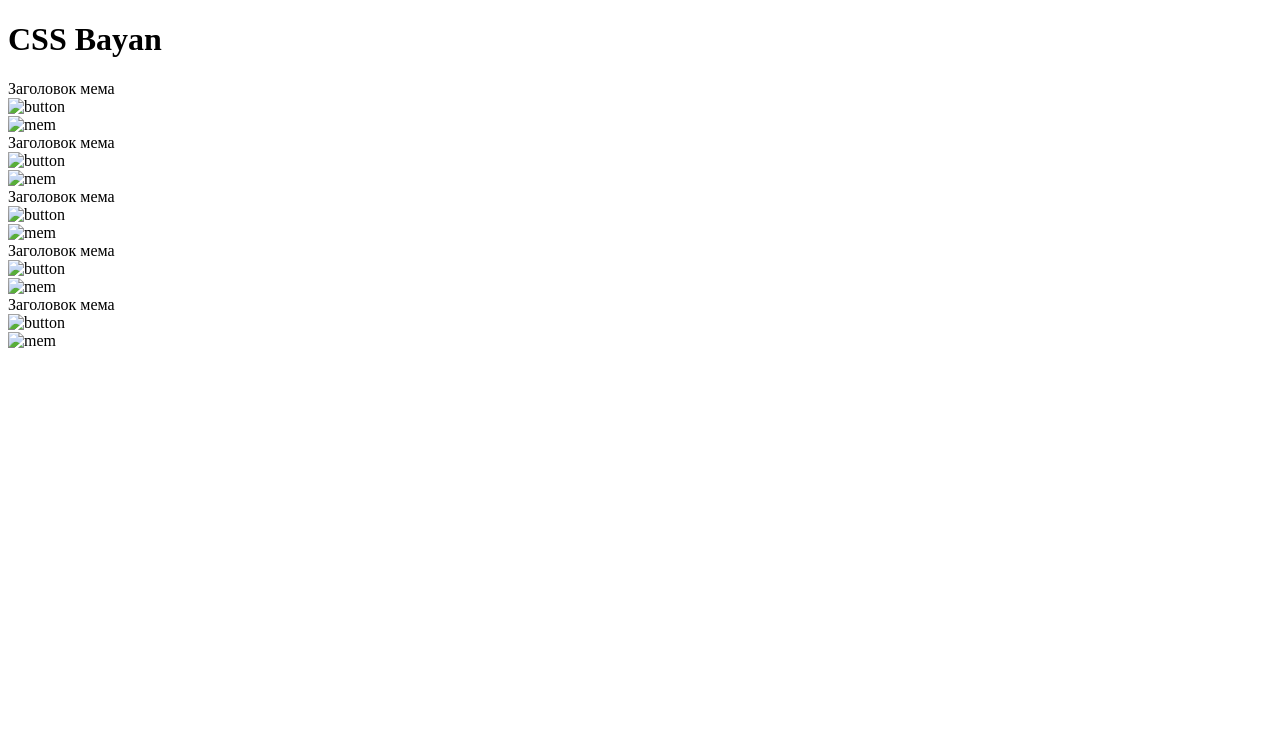
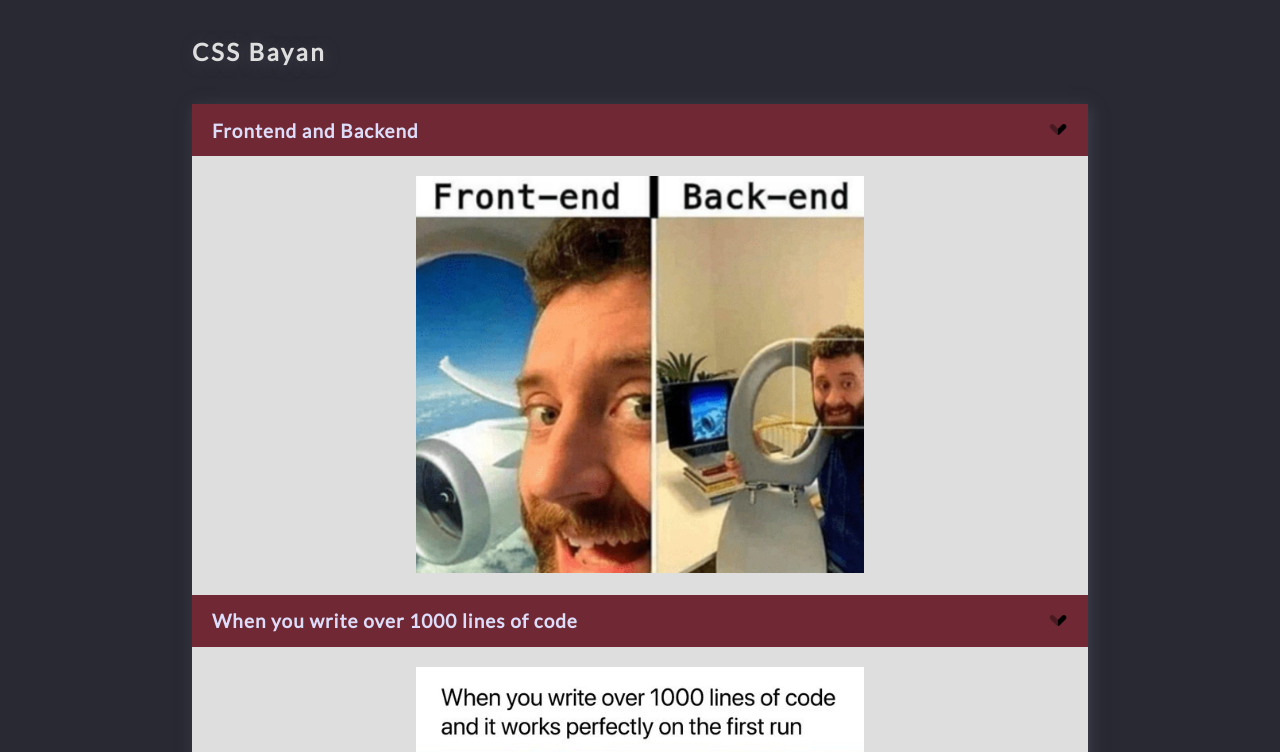
Before and after one commit to KaterinaMysl/cssBayan, a plain HTML site: page cssBayan/index.html in a window 1280 px wide. Shown: the top 752 px of the page. Drawn offline with Linux system fonts and the light colour scheme.

Commit message:
feat: add design (Sat, Mar 11, 2023 05:48:42 PM)

```diff
--- a/cssBayan/css/style.css
+++ b/cssBayan/css/style.css
@@ -1,30 +1,157 @@
+* {
+  padding: 0;
+  margin: 0;
+  border: 0;
+}
+*,
+*:before,
+*:after {
+  -moz-box-sizing: border-box;
+  -webkit-box-sizing: border-box;
+  box-sizing: border-box;
+}
+
+
+html,
+body {
+  height: 100%;
+  line-height: 1;
+  font-size: 13px;
+  color: #292933;
+  font-weight: 400;
+  font-family: lato;
+  background: #292933;
+}
 .wrapper {
+  min-height: 100%;
+  overflow: hidden;
+  display: flex;
+  flex-direction: column;
 }
+._container {
+  max-width: 80%;
+  margin: 0px auto;
+  box-sizing: content-box;
+}
+h1 {
+  font-size: 20px;
+  padding: 30px 0px 20px 0px;
+  color: #dedede;
+  font-weight: 600;
+  letter-spacing: 2px;
+  text-shadow: 2px 3px 14px #40404d;
+}
+h2 {
+  padding: 0px 10px 0px 0px;
+  letter-spacing: 1px;
+  font-size: 14px;
+}
+
+
+
 .header {
 }
+
 .header__container {
-}
-._container {
+  padding: 0px 10px;
 }
 .header__title {
 }
 .main {
+  display: block;
 }
 .main__container {
+  padding: 10px 10px 30px 10px;
 }
 .main__mem {
+  background: #dedede;
+  box-shadow: 2px 3px 14px #40404d;
 }
 .mem {
 }
 .mem__box {
 }
 .mem__item {
+
 }
 .mem__title {
+  display: flex;
+  justify-content: space-between;
+  align-items: center;
+  background: #702934;
+  padding: 10px 15px;
 }
 .mem__text {
+  color: #ddddfa;
 }
 .mem__icon {
 }
+.mem__icon img {
+  width: 15px;
+}
+
 .mem__picture {
+  text-align: center;
+  padding: 10px 0px 10px 0px;
 }
+.mem__picture img {
+  width: 87%;
+}
+@media (min-width: 820px) {
+	._container {
+		max-width: 70%;
+
+	 }
+	h1 {
+	  font-size: 24px;
+	  padding: 40px 0px 30px 0px;
+	  letter-spacing: 2.5px;
+	}
+	h2 {
+	 font-size: 19px;
+	 letter-spacing: 1px;
+  }
+  .mem__title {
+	padding: 15px 20px;
+  }
+  .mem__icon img {
+	width: 20px;
+ }
+
+ .mem__picture img {
+	width: 50%;
+ }
+ .mem__picture {
+	text-align: center;
+	padding: 20px 0px 20px 0px;
+ }
+}
+@media (min-width: 1920px) {
+	._container {
+		max-width: 90%;
+
+	 }
+	h1 {
+	  font-size: 26px;
+	  padding: 45px 0px 35px 0px;
+	  letter-spacing: 3px;
+	}
+	h2 {
+	 font-size: 22px;
+	 letter-spacing: 1.5px;
+  }
+  .mem__title {
+	padding: 15px 20px;
+  }
+  .mem__icon img {
+	width: 30px;
+ }
+
+ .mem__picture img {
+	width: 25%;
+ }
+ .mem__picture {
+	text-align: center;
+	padding: 30px 0px 30px 0px;
+ }
+}
--- a/cssBayan/index.html
+++ b/cssBayan/index.html
@@ -23,67 +23,106 @@
 					<div class="mem__box">
 						<div class="mem__item">
 							<div class="mem__title">
-								<div class="mem__text">
-									Заголовок мема
-								</div>
+								<h2 class="mem__text">
+									Frontend and Backend
+								</h2>
 								<div class="mem__icon">
-									<img src="" alt="button">
+									<img src="img/icon1.png" alt="button">
 								</div>
 							</div>
 							<div class="mem__picture">
-								<img src="" alt="mem">
+								<img src="img/mem1.jpg" alt="mem">
 							</div>
 						</div>
 						<div class="mem__item">
 							<div class="mem__title">
-								<div class="mem__text">
-									Заголовок мема
-								</div>
+								<h2 class="mem__text">
+									When you write over 1000 lines of code
+								</h2>
 								<div class="mem__icon">
-									<img src="" alt="button">
+									<img src="img/icon1.png" alt="button">
 								</div>
 							</div>
 							<div class="mem__picture">
-								<img src="" alt="mem">
+								<img src="img/mem2.jpg" alt="mem">
 							</div>
 						</div>
 						<div class="mem__item">
 							<div class="mem__title">
-								<div class="mem__text">
-									Заголовок мема
-								</div>
+								<h2 class="mem__text">
+									React or Angular
+								</h2>
 								<div class="mem__icon">
-									<img src="" alt="button">
+									<img src="img/icon1.png" alt="button">
 								</div>
 							</div>
 							<div class="mem__picture">
-								<img src="" alt="mem">
+								<img src="img/mem3.jpg" alt="mem">
 							</div>
 						</div>
 						<div class="mem__item">
 							<div class="mem__title">
-								<div class="mem__text">
-									Заголовок мема
-								</div>
+								<h2 class="mem__text">
+									Developer knowing the solution is not technically possible
+								</h2>
 								<div class="mem__icon">
-									<img src="" alt="button">
+									<img src="img/icon1.png" alt="button">
 								</div>
 							</div>
 							<div class="mem__picture">
-								<img src="" alt="mem">
+								<img src="img/mem4.jpg" alt="mem">
 							</div>
 						</div>
 						<div class="mem__item">
 							<div class="mem__title">
-								<div class="mem__text">
-									Заголовок мема
-								</div>
+								<h2 class="mem__text">
+									GitHub or return to folders
+								</h2>
 								<div class="mem__icon">
-									<img src="" alt="button">
+									<img src="img/icon1.png" alt="button">
 								</div>
 							</div>
 							<div class="mem__picture">
-								<img src="" alt="mem">
+								<img src="img/mem5.jpg" alt="mem">
+							</div>
+						</div>
+						<div class="mem__item">
+							<div class="mem__title">
+								<h2 class="mem__text">
+									My code doesn't work
+								</h2>
+								<div class="mem__icon">
+									<img src="img/icon1.png" alt="button">
+								</div>
+							</div>
+							<div class="mem__picture">
+								<img src="img/mem6.jpg" alt="mem">
+							</div>
+						</div>
+						<div class="mem__item">
+							<div class="mem__title">
+								<h2 class="mem__text">
+									I'm not crying
+								</h2>
+								<div class="mem__icon">
+									<img src="img/icon1.png" alt="button">
+								</div>
+							</div>
+							<div class="mem__picture">
+								<img src="img/mem7.jpg" alt="mem">
+							</div>
+						</div>
+						<div class="mem__item">
+							<div class="mem__title">
+								<h2 class="mem__text">
+									Games with CSS
+								</h2>
+								<div class="mem__icon">
+									<img src="img/icon1.png" alt="button">
+								</div>
+							</div>
+							<div class="mem__picture">
+								<img src="img/mem8.gif" alt="mem">
 							</div>
 						</div>
 					</div>
```
Also changed, not shown: cssBayan/img/icon1.png (added), cssBayan/img/mem1.jpg (added), cssBayan/img/mem2.jpg (added), cssBayan/img/mem3.jpg (added), cssBayan/img/mem4.jpg (added), cssBayan/img/mem5.jpg (added), cssBayan/img/mem6.jpg (added), cssBayan/img/mem7.jpg (added), 1 other file.
